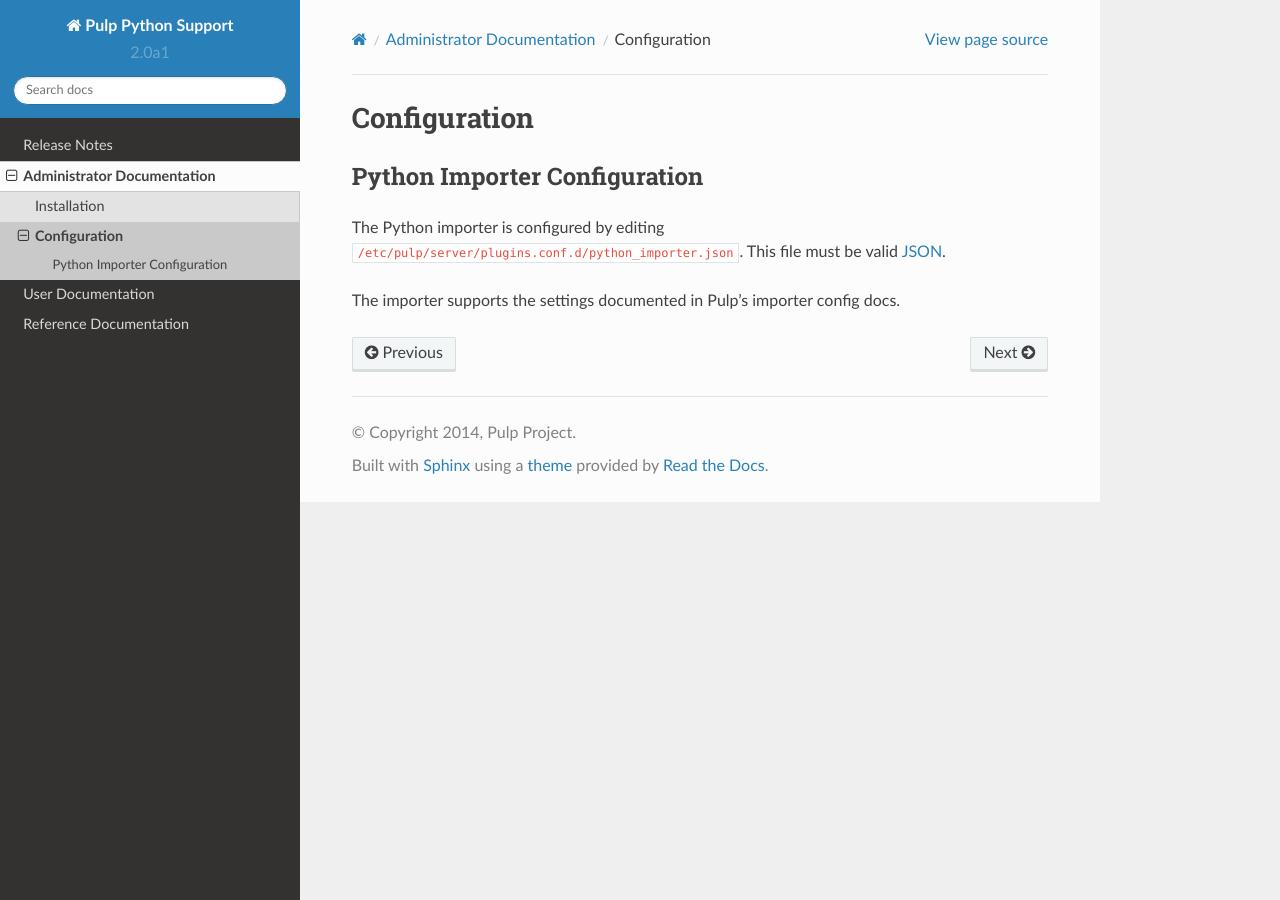
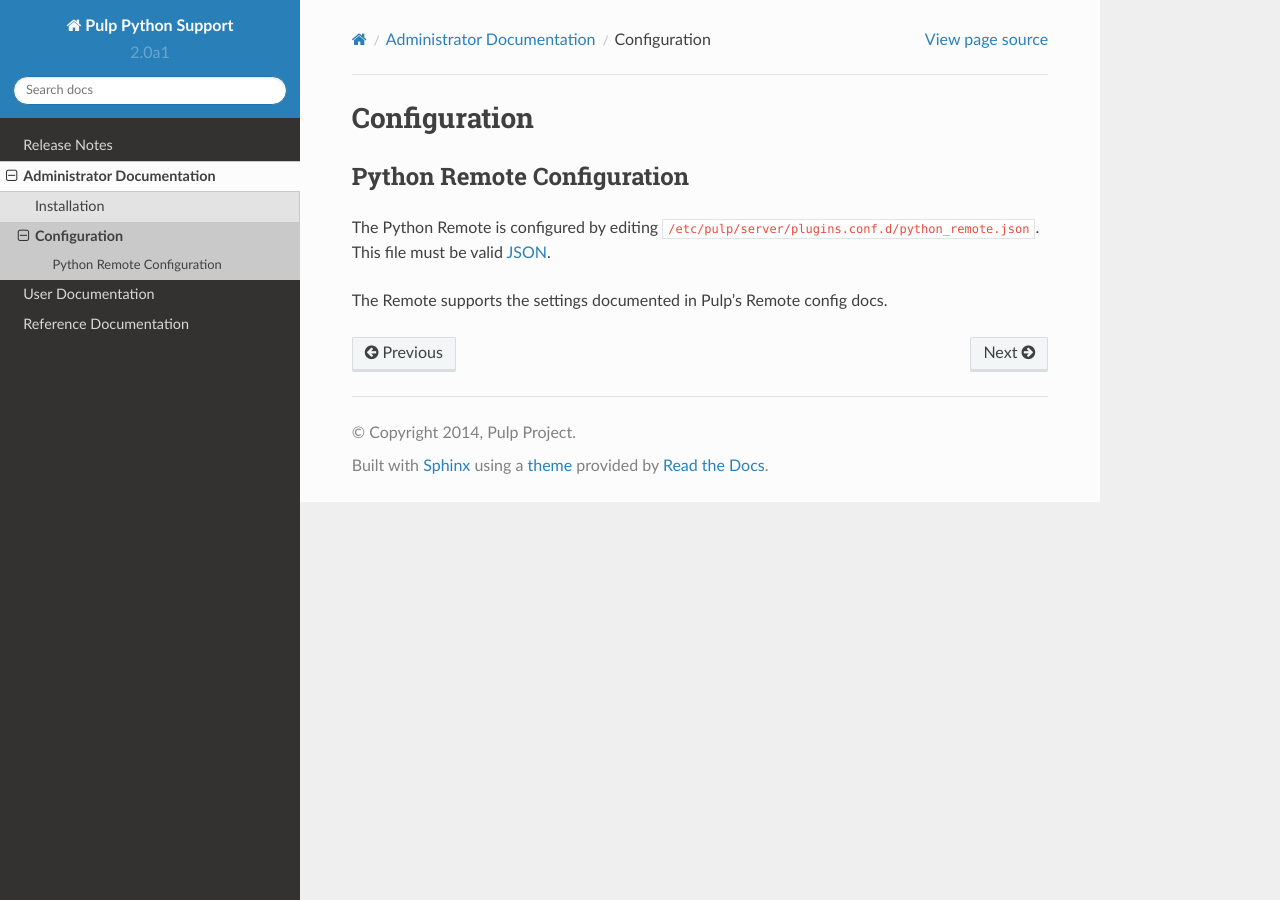
Before and after one commit to pulp/pulp_python, a Sphinx documentation site: the page built from docs/admin-docs/configuration.rst, in a window 1280 px wide. Built offline with Sphinx 7.4.7 and the Read the Docs theme 2.0.0, drawn with Linux system fonts in a browser that asks for light colours.

Commit message:
Rename Importer to Remote
Requires PR: https://github.com/pulp/pulp/pull/3404

re: 3488
https://pulp.plan.io/issues/3488

```diff
--- a/docs/admin-docs/configuration.rst
+++ b/docs/admin-docs/configuration.rst
@@ -1,12 +1,12 @@
 Configuration
 =============
 
-Python Importer Configuration
------------------------------
+Python Remote Configuration
+---------------------------
 
-The Python importer is configured by editing
-``/etc/pulp/server/plugins.conf.d/python_importer.json``. This file must be valid `JSON`_.
+The Python Remote is configured by editing
+``/etc/pulp/server/plugins.conf.d/python_remote.json``. This file must be valid `JSON`_.
 
 .. _JSON: http://json.org/
 
-The importer supports the settings documented in Pulp's importer config docs.
+The Remote supports the settings documented in Pulp's Remote config docs.
--- a/docs/reference/index.rst
+++ b/docs/reference/index.rst
@@ -4,5 +4,5 @@
 .. toctree::
    :maxdepth: 2
 
-   importer
+   remote
    python-type
--- a/docs/reference/importer.rst
+++ b/docs/reference/remote.rst
@@ -1,7 +1,7 @@
-Importer Reference
-==================
+Remote Reference
+================
 
-The Python importer supports the standard Pulp importer keys, as well as one custom config key:
+The Python Remote supports the standard Pulp Remote keys, as well as one custom config key:
 
 package_names: This key is a comma separated list of the names of the packages that should be
                 synchronized from the feed URL.
```
Also changed, not shown: README.rst (+7 -7 lines), 5 other files.
